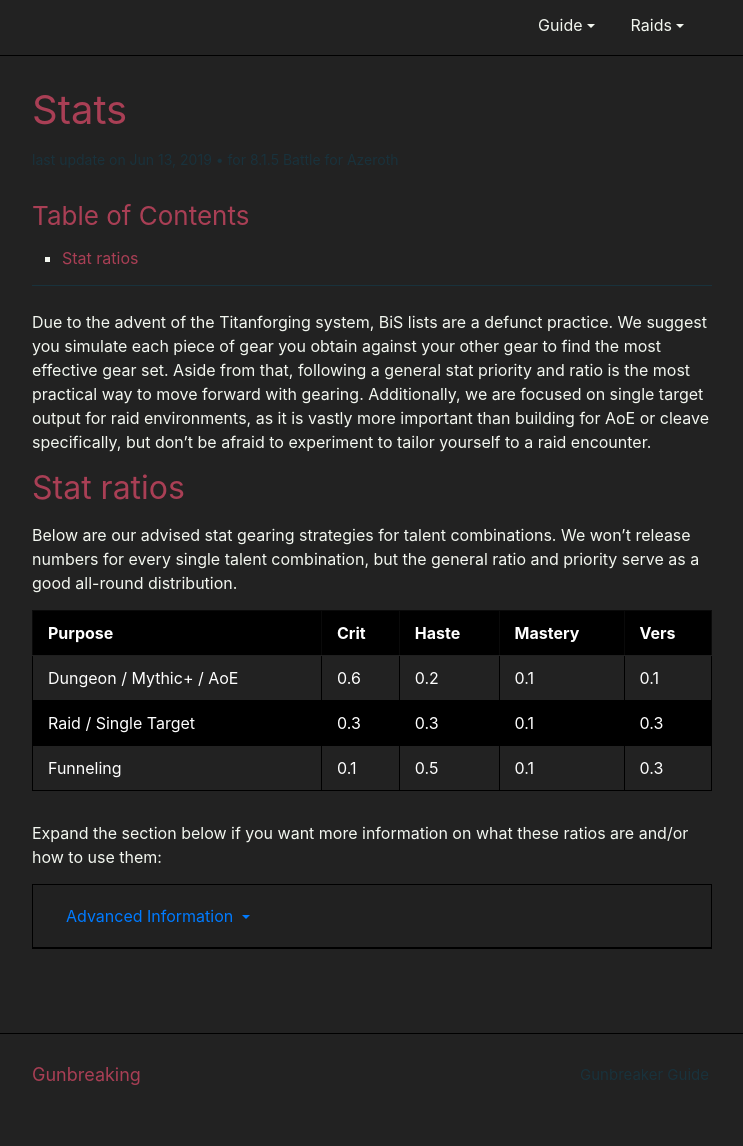
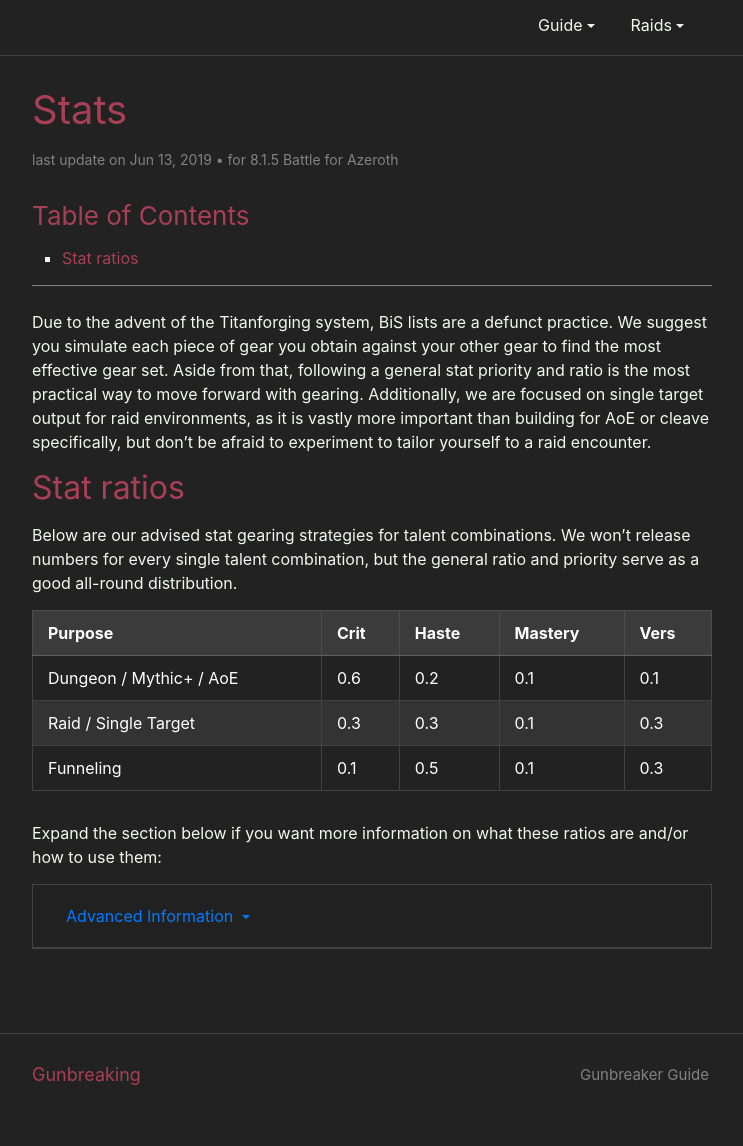
Before and after one commit to slander-man/gunbreaking, a Jekyll site: the page built from guide/general/stats.md, in a window 1280 px wide. Shown: the whole page, without its empty margins (268-1011 px from the left). Built offline with Jekyll 4.4.1, drawn with Linux system fonts in a browser that asks for light colours.

Commit message:
More minor colour fixes

```diff
--- a/_sass/minima.scss
+++ b/_sass/minima.scss
@@ -13,9 +13,11 @@ $spacing-unit:     30px !default;
 $text-color:       #F3F7F0 !default; // old: // #111 !default;
 $background-color: #222222 !default; // old: // #fdfdfd !default;
 $brand-color:      #A93F55 !default;
+$brand-color-light:#FF6978 !default;
 $link-color:       #8ACDEA !default;
+$off-color:        #19323C !default;
 
-$grey-color:       #19323C !default;
+$grey-color:       #828282 !default;
 $grey-color-light: lighten($grey-color, 40%) !default;
 $grey-color-dark:  darken($grey-color, 25%) !default;
 
```
